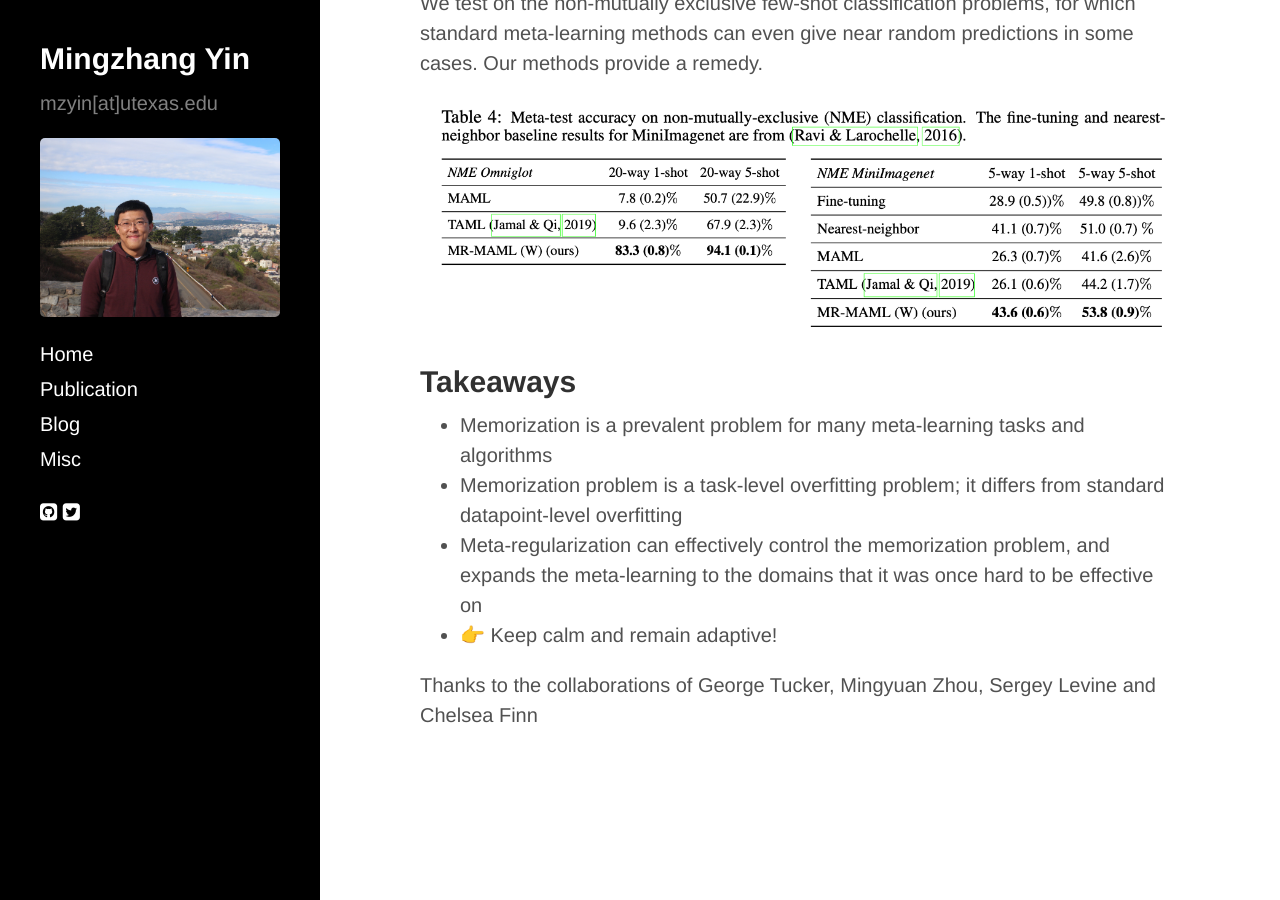
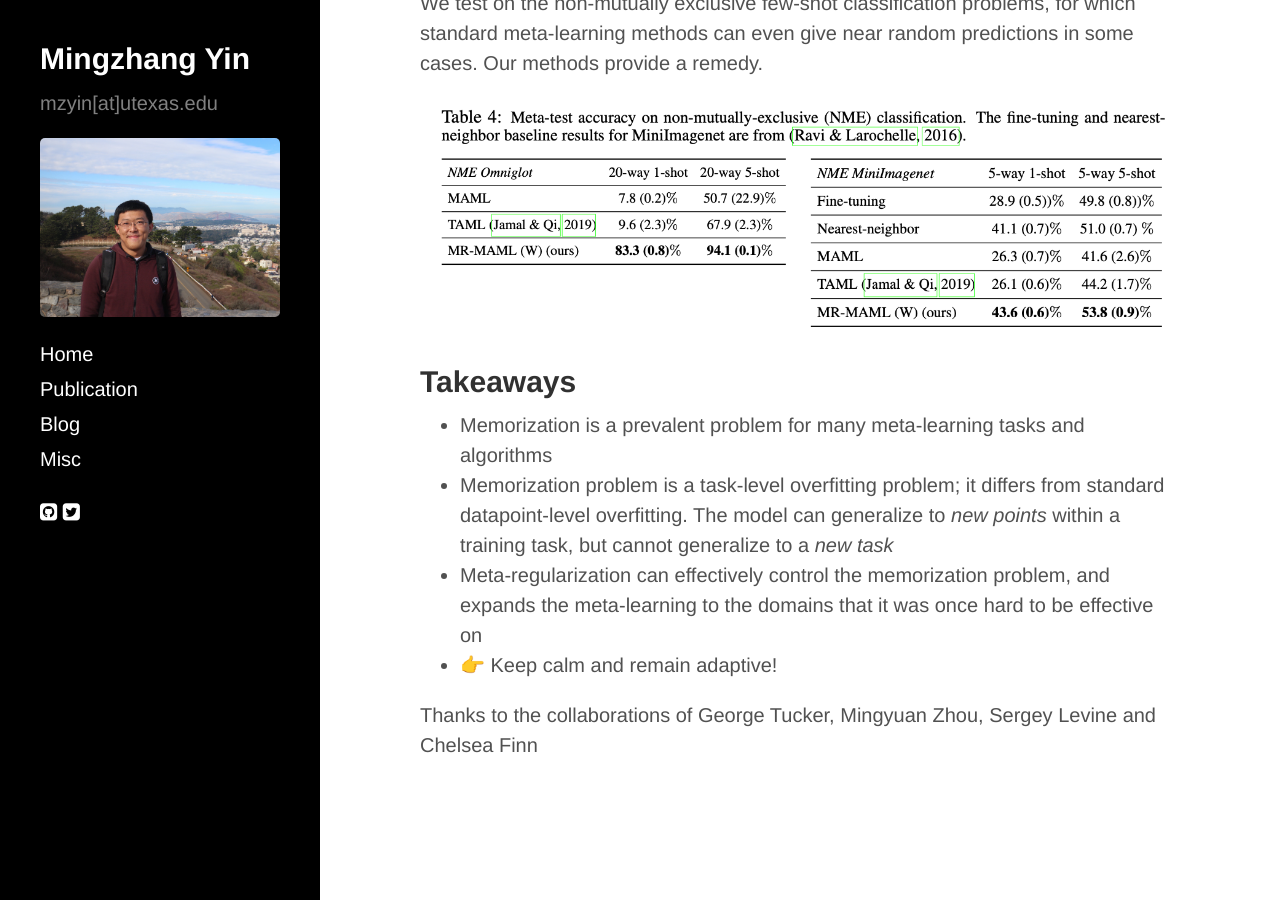
Before and after one commit to mingzhang-yin/mingzhang-yin.github.io, a Jekyll site: the page built from _posts/2020-04-10-Meta-learning-without-Memorization.md, in a window 1280 px wide and 900 px high, scrolled down 3604 px. Built offline with Jekyll 4.4.1, drawn with Linux system fonts in a browser that asks for light colours; nearby versions of some CDN libraries; formulas are drawn with MathJax 3.

Commit message:
Update 2020-04-10-Meta-learning-without-Memorization.md

```diff
--- a/_posts/2020-04-10-Meta-learning-without-Memorization.md
+++ b/_posts/2020-04-10-Meta-learning-without-Memorization.md
@@ -70,7 +70,7 @@ We test on the non-mutually exclusive few-shot classification problems, for whic
 
 ## Takeaways
 * Memorization is a prevalent problem for many meta-learning tasks and algorithms
-* Memorization problem is a task-level overfitting problem; it differs from standard datapoint-level overfitting
+* Memorization problem is a task-level overfitting problem; it differs from standard datapoint-level overfitting. The model can generalize to *new points* within a training task, but cannot generalize to a *new task*
 * Meta-regularization can effectively control the memorization problem, and expands the meta-learning to the domains that it was once hard to be effective on
 * 👉 Keep calm and remain adaptive!
 
```
